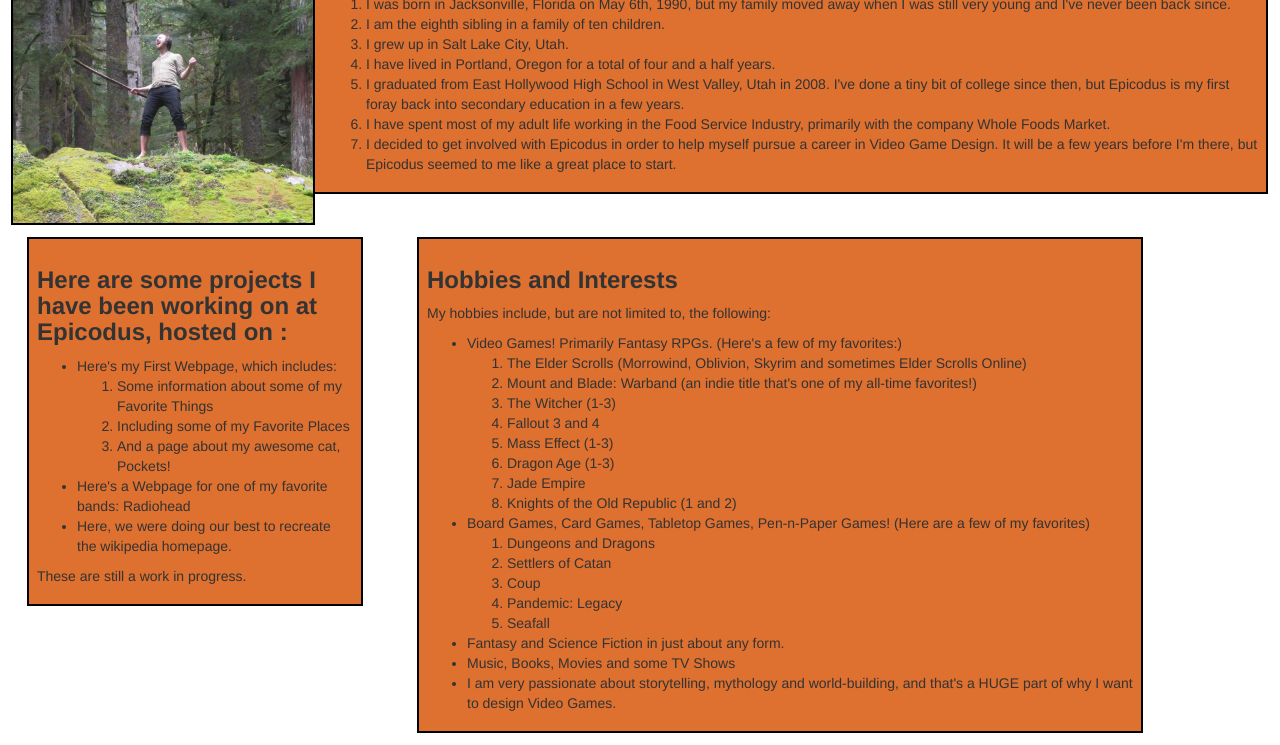
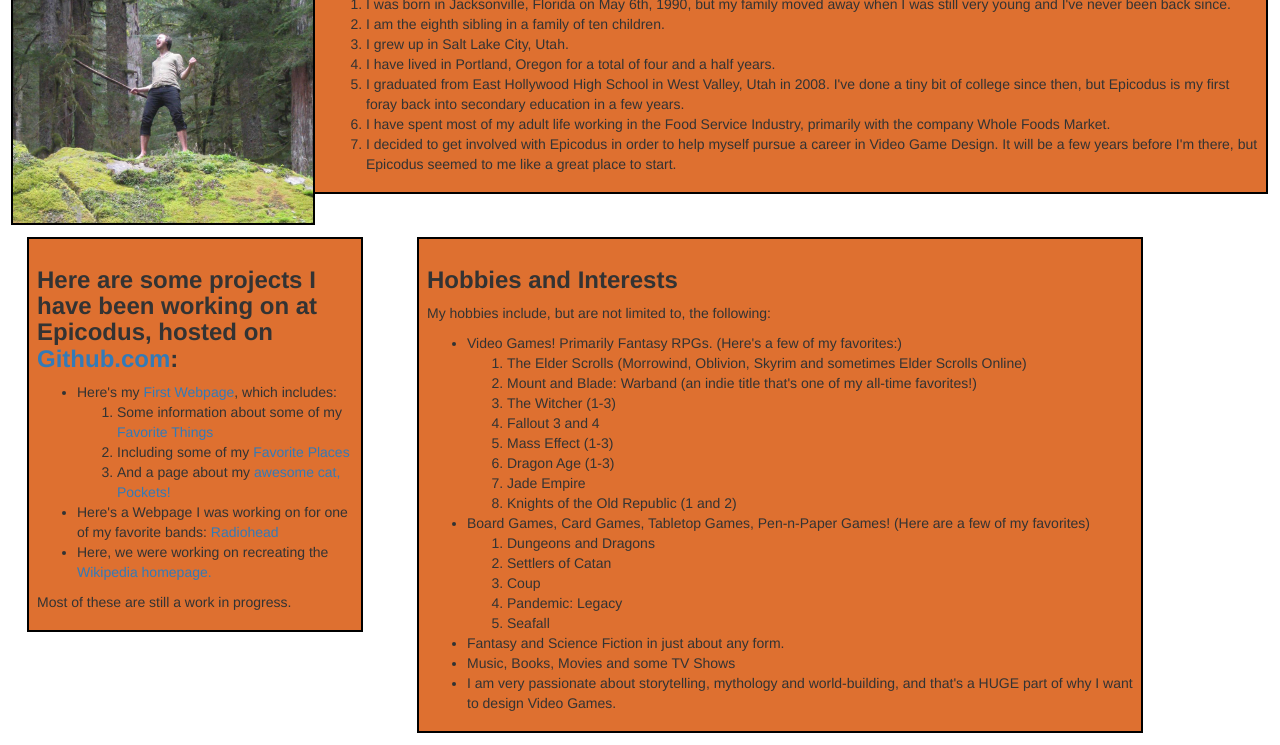
Before and after one commit to drewlinn/independent-project, a plain HTML site: page index.html in a window 1280 px wide. Shown: the part 213-958 px from the top of the page. Drawn offline with Linux system fonts and the light colour scheme.

Commit message:
add hyperlinks for other webpage projects and github.

```diff
--- a/index.html
+++ b/index.html
@@ -4,7 +4,7 @@
     <link href="css/bootstrap.css" rel ="stylesheet" type="text/css" media="all">
     <link href="css/styles.css" rel="stylesheet" type="text/css" media="all">
     <title>Andrew's Independent Project</title>
-    <h1>Andrew Dalton's Independent Project</h2>
+    <h1><strong>Andrew Dalton's Independent Project</strong></h2>
   </head>
   <body>
     <div class="intro">
@@ -29,18 +29,18 @@
       <div class="row">
         <div class="col-md-4">
           <div class="projects">
-            <h3><strong>Here are some projects I have been working on at Epicodus, hosted on <link href="https//:github.com" Github.com>:</strong></h3>
+            <h3><strong>Here are some projects I have been working on at Epicodus, hosted on <a href="https://github.com" >Github.com</a>:</strong></h3>
               <ul>
-                <li>Here's my First Webpage, which includes:</li>
+                <li>Here's my <a href="https://drewlinn.github.io/my-first-webpage/">First Webpage</a>, which includes:</li>
                   <ol>
-                    <li>Some information about some of my Favorite Things</li>
-                    <li>Including some of my Favorite Places</li>
-                    <li>And a page about my awesome cat, Pockets!</li>
+                    <li>Some information about some of my <a href="https://drewlinn.github.io/my-first-webpage/favorite-things.html">Favorite Things</a></li>
+                    <li>Including some of my <a href="https://drewlinn.github.io/my-first-webpage/favorite-places.html">Favorite Places</a></li>
+                    <li>And a page about my <a href="https://drewlinn.github.io/my-first-webpage/favorite-pet.html">awesome cat, Pockets!</a></li>
                   </ol>
-                <li>Here's a Webpage for one of my favorite bands: Radiohead</li>
-                <li>Here, we were doing our best to recreate the wikipedia homepage.</li>
+                <li>Here's a Webpage I was working on for one of my favorite bands: <a href="https://github.com/drewlinn/band-webpage">Radiohead</a></li>
+                <li>Here, we were working on recreating the <a href="https://github.com/drewlinn/wikipedia">Wikipedia homepage.</a></li>
               </ul>
-              <p>These are still a work in progress.</p>
+              <p>Most of these are still a work in progress.</p>
           </div>
         </div>
         <div class="col-md-8">
```
